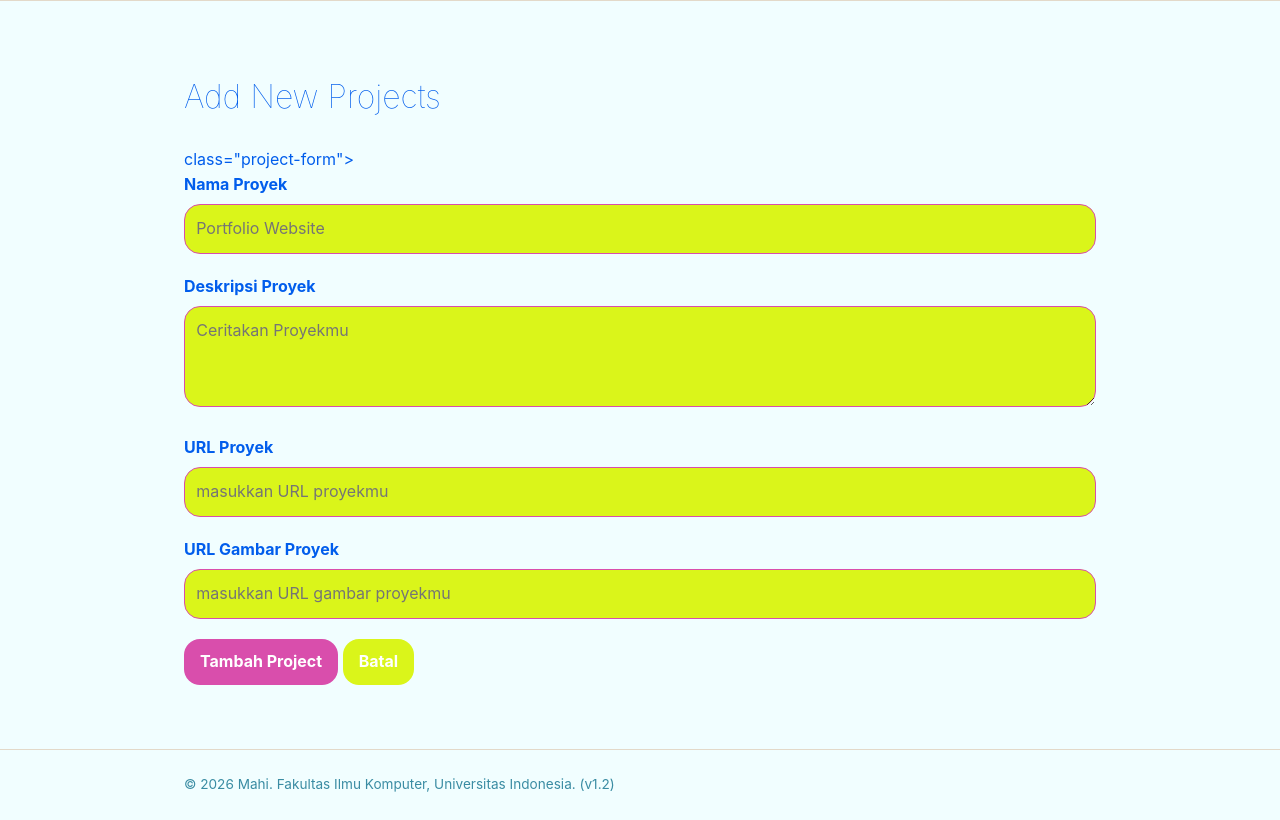
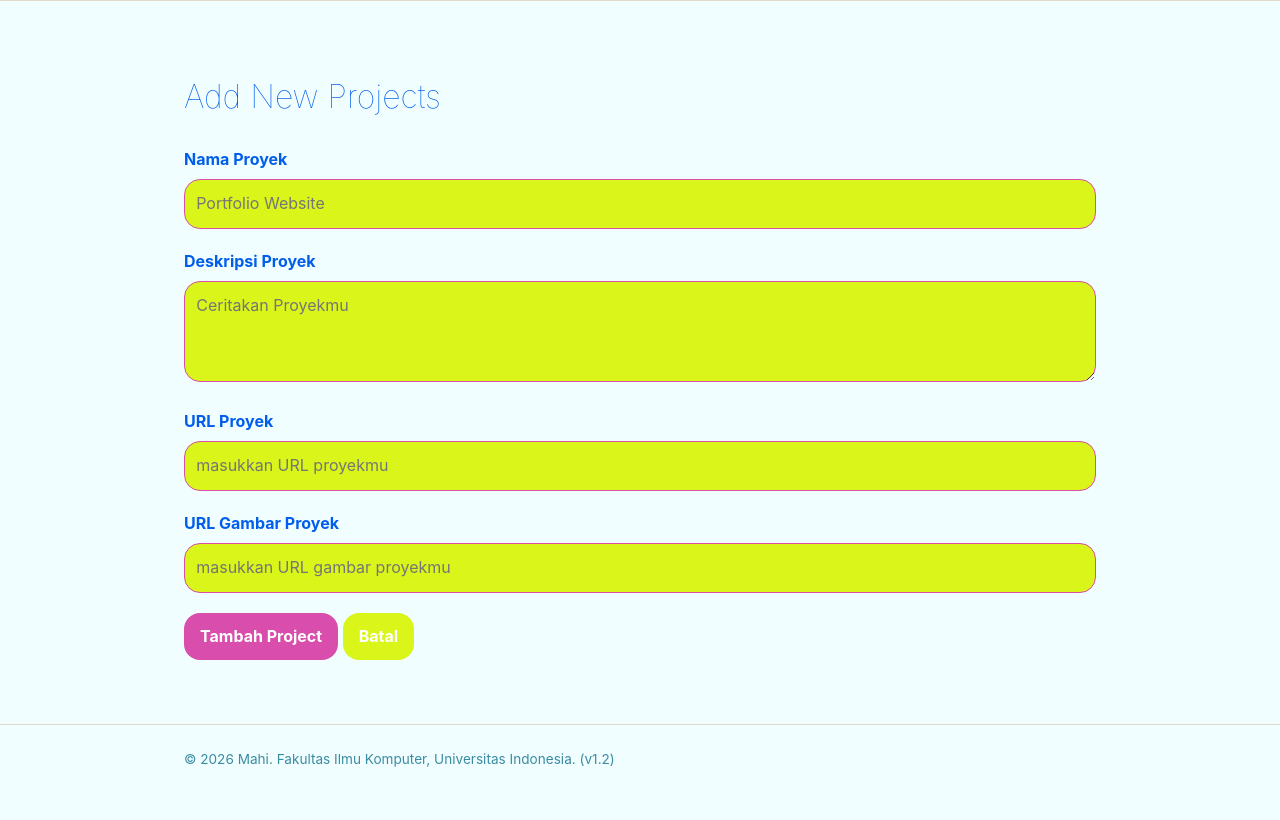
Before and after one commit to pumpkleen/myportofolio, a Django app: page /projects/add/ in a window 1280 px wide. Shown: the part 81-901 px from the top of the page. After the commit the page ends 848 px from the top, so only its background shows below. Run offline with Django 5.2, Linux system fonts and the light colour scheme; the visitor is signed in with stand-in values (Sample User, id 1); some web fonts are replaced.

Commit message:
kepencet

```diff
--- a/templates/experience_form.html
+++ b/templates/experience_form.html
@@ -7,8 +7,7 @@
         <section class="experience-section">
             <div class="container">
                 <h1>Add New Experience</h1>
-                <form method="POST" enctype="multipart/form-data">
-                      class="project-form">
+                <form method="POST" enctype="multipart/form-data" class="project-form">
                     {% csrf_token %}
                     {% for field in form %}
                         <div class="form-group">
--- a/templates/projects_form.html
+++ b/templates/projects_form.html
@@ -7,8 +7,7 @@
         <section class="experience-section">
             <div class="container">
                 <h1>Add New Projects</h1>
-                <form method="POST" enctype="multipart/form-data">
-                      class="project-form">
+                <form method="POST" enctype="multipart/form-data" class="project-form">
                     {% csrf_token %}
                     {% for field in form %}
                         <div class="form-group">
```
